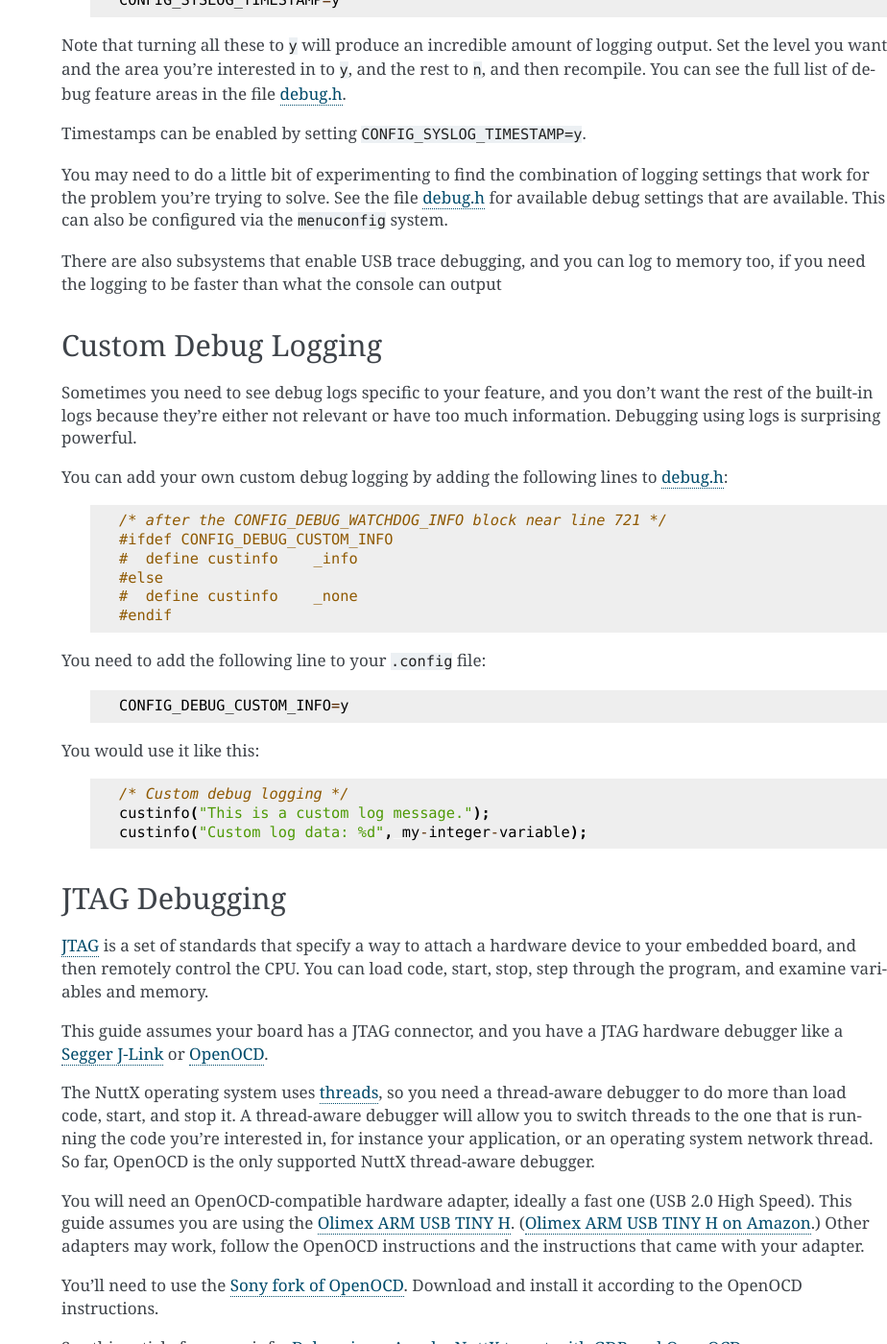
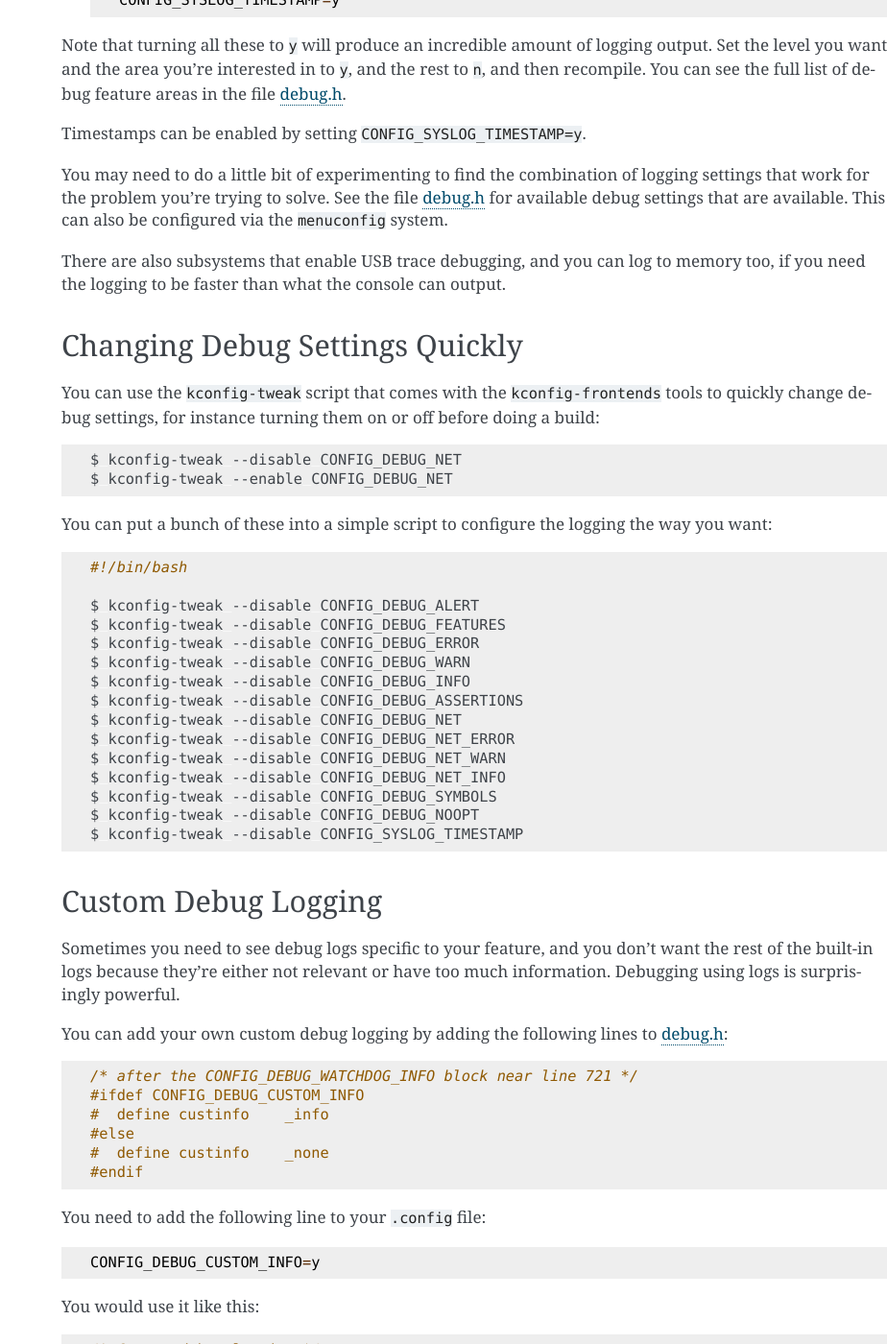
Before and after one commit to adamfeuer/nuttx-companion, a Sphinx documentation site: the page built from docs/user/debugging.rst, in a window 1280 px wide and 1400 px high, scrolled down 587 px. Shown: the whole window at 96% size, without its empty margins (356-1280 px from the left). Built offline with Sphinx 7.4.7, drawn with Linux system fonts in a browser that asks for light colours; some of the changed text lies outside the part shown.

Commit message:
added instructions for kconfig-tweak

```diff
--- a/docs/user/debugging.rst
+++ b/docs/user/debugging.rst
@@ -41,40 +41,71 @@ you're trying to solve. See the file `debug.h <https://github.com/starcat-io/inc
 for available debug settings that are available. This can also be configured via the ``menuconfig`` system.
 
 There are also subsystems that enable USB trace debugging, and you can log to memory too, if you need the logging to be
-faster than what the console can output
+faster than what the console can output.
+
+Changing Debug Settings Quickly
+-------------------------------
+
+You can use the ``kconfig-tweak`` script that comes with the ``kconfig-frontends`` tools to quickly change debug settings,
+for instance turning them on or off before doing a build:
+
+.. code-block:: bash
+
+   $ kconfig-tweak --disable CONFIG_DEBUG_NET
+   $ kconfig-tweak --enable CONFIG_DEBUG_NET
+
+You can put a bunch of these into a simple script to configure the logging the way you want:
+
+.. code-block:: bash
+
+   #!/bin/bash
+
+   $ kconfig-tweak --disable CONFIG_DEBUG_ALERT
+   $ kconfig-tweak --disable CONFIG_DEBUG_FEATURES
+   $ kconfig-tweak --disable CONFIG_DEBUG_ERROR
+   $ kconfig-tweak --disable CONFIG_DEBUG_WARN
+   $ kconfig-tweak --disable CONFIG_DEBUG_INFO
+   $ kconfig-tweak --disable CONFIG_DEBUG_ASSERTIONS
+   $ kconfig-tweak --disable CONFIG_DEBUG_NET
+   $ kconfig-tweak --disable CONFIG_DEBUG_NET_ERROR
+   $ kconfig-tweak --disable CONFIG_DEBUG_NET_WARN
+   $ kconfig-tweak --disable CONFIG_DEBUG_NET_INFO
+   $ kconfig-tweak --disable CONFIG_DEBUG_SYMBOLS
+   $ kconfig-tweak --disable CONFIG_DEBUG_NOOPT
+   $ kconfig-tweak --disable CONFIG_SYSLOG_TIMESTAMP
 
 Custom Debug Logging
 --------------------
 
 Sometimes you need to see debug logs specific to your feature, and you don't want the rest of the built-in logs
-because they're either not relevant or have too much information. Debugging using logs is surprising powerful.
+because they're either not relevant or have too much information. Debugging using logs is surprisingly powerful.
 
 
 You can add your own custom debug logging by adding the following lines to
 `debug.h <https://github.com/apache/incubator-nuttx/blob/master/include/debug.h>`__:
 
-    .. code-block:: c
+.. code-block:: c
 
-       /* after the CONFIG_DEBUG_WATCHDOG_INFO block near line 721 */
-       #ifdef CONFIG_DEBUG_CUSTOM_INFO
-       #  define custinfo    _info
-       #else
-       #  define custinfo    _none
-       #endif
+   /* after the CONFIG_DEBUG_WATCHDOG_INFO block near line 721 */
+   #ifdef CONFIG_DEBUG_CUSTOM_INFO
+   #  define custinfo    _info
+   #else
+   #  define custinfo    _none
+   #endif
 
 You need to add the following line to your ``.config`` file:
 
-    .. code-block:: c
+.. code-block:: c
 
-       CONFIG_DEBUG_CUSTOM_INFO=y
+   CONFIG_DEBUG_CUSTOM_INFO=y
 
 You would use it like this:
 
-    .. code-block:: c
+.. code-block:: c
 
-       /* Custom debug logging */
-       custinfo("This is a custom log message.");
-       custinfo("Custom log data: %d", my-integer-variable);
+   /* Custom debug logging */
+   custinfo("This is a custom log message.");
+   custinfo("Custom log data: %d", my-integer-variable);
 
 
 JTAG Debugging
```
Also changed, not shown: docs/user/install.rst (+5 -2 lines), docs/user/quickstart.rst (+46 -25 lines).
